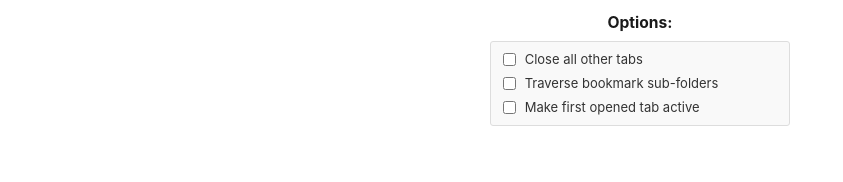
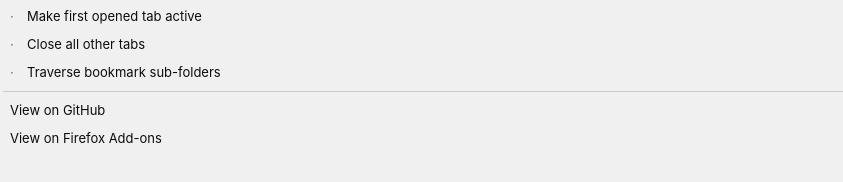
Before and after one commit to nyetwurk/rait, a browser extension: page options/options.html in a window 1280 px wide. Shown: the whole page, without its empty margins (0-843 px from the left). Drawn offline with Linux system fonts and the light colour scheme.

Commit message:
Rework options panel, add support for dark mode, convert to await/async

```diff
--- a/options/options.css
+++ b/options/options.css
@@ -1,45 +1,104 @@
+/* Reset and base styles */
 body {
-  max-width: 300px; /* Even narrower */
-  margin: 5px auto; /* Minimal top/bottom margin */
-  padding: 8px; /* Reduced padding */
-  font-family: -apple-system, BlinkMacSystemFont, "Segoe UI", Roboto, Helvetica, Arial, sans-serif, "Apple Color Emoji", "Segoe UI Emoji", "Segoe UI Symbol"; /* System font stack */
-  font-size: 13px; /* Smaller base font size */
-  line-height: 1.3; /* Tighter line height */
-  color: #333; /* Darker text color */
+  margin: 0;
+  padding: 2px; /* Minimal padding around the whole menu */
+  font-family: -apple-system, BlinkMacSystemFont, "Segoe UI", Roboto, Helvetica, Arial, sans-serif, "Apple Color Emoji", "Segoe UI Emoji", "Segoe UI Symbol";
+  font-size: 13px;
+  line-height: 1.4;
+  background-color: #f0f0f0; /* Typical menu background */
+  color: #0c0c0d;
+  min-width: 200px; /* Prevent it from being too narrow */
+  white-space: nowrap;
+  transition: background-color 0.2s, color 0.2s;
 }
 
-.options {
-    margin-top: 8px; /* Further reduced space */
-    padding: 8px; /* Reduced padding */
-    border: 1px solid #ddd; /* Subtle border */
-    border-radius: 3px; /* Smaller radius */
-    background-color: #f9f9f9; /* Slight background color */
+/* Menu list */
+.menu-list {
+  list-style: none;
+  margin: 0;
+  padding: 0;
 }
 
-.options label {
-  display: block;
-  margin-bottom: 5px; /* Further reduced space between options */
-  cursor: pointer; /* Indicate labels are clickable */
+/* Menu items */
+.menu-item {
+  padding: 5px 20px 5px 25px; /* Top/Bottom | Right | Left (leaves space for check) */
+  position: relative; /* For checkmark positioning */
+  cursor: pointer;
+  user-select: none; /* Prevent text selection */
+  transition: background-color 0.15s ease-in-out;
 }
 
-/* Remove margin from the last label */
-.options label:last-child {
-    margin-bottom: 0;
+.menu-item:hover {
+  background-color: #0060df; /* Firefox hover blue */
+  color: #ffffff;
 }
 
-.options input[type="checkbox"] {
-    vertical-align: middle;
-    margin-right: 5px; /* Minimal space */
+/* Checkmark styles */
+.menu-item::before {
+  /* Default content is a subtle placeholder */
+  content: "·";
+  position: absolute;
+  left: 8px; /* Position checkmark/placeholder to the left */
+  top: 50%;
+  transform: translateY(-50%);
+  font-weight: normal; /* Make placeholder less bold */
+  color: #6c6c6c; /* Dim color for placeholder */
+  visibility: visible; /* Always visible */
+  transition: color 0.15s ease-in-out; /* Smooth color transition on hover */
 }
 
-.options label span {
-    vertical-align: middle;
+/* Style for checked items */
+.menu-item.checked::before {
+  content: "✓"; /* Use checkmark when checked */
+  font-weight: bold; /* Make checkmark bold */
+  color: #0c0c0d; /* Match text color */
 }
 
-.title {
-  font-size: 1.2em; /* Smaller title */
-  margin-bottom: 8px; /* Reduced space below title */
-  font-weight: bold; /* Make title bold */
-  color: #1a1a1a;
-  text-align: center; /* Center the title */
+/* Style for action items (like About) - no checkmark space */
+.menu-item-action {
+    padding-left: 8px; /* Normal padding, no extra space */
 }
+
+.menu-item-action::before {
+    content: none !important; /* Ensure no ::before content */
+}
+
+.menu-item:hover::before {
+  color: #ffffff; /* White checkmark/placeholder on hover */
+}
+
+/* Separator style */
+.menu-separator {
+    border: none;
+    border-top: 1px solid #cccccc;
+    margin: 4px 1px;
+}
+
+/* Dark Mode Styles */
+@media (prefers-color-scheme: dark) {
+  body {
+    background-color: #2a2a2e; /* Dark menu background */
+    color: #fbfbfe;
+  }
+
+  .menu-item:hover {
+    background-color: #0a84ff; /* Slightly different blue for dark */
+    color: #ffffff;
+  }
+
+  .menu-item::before {
+    color: #a1a1a6; /* Dim placeholder color for dark mode */
+  }
+
+  .menu-item.checked::before {
+     color: #fbfbfe; /* Match dark mode text for checkmark */
+  }
+
+  .menu-item:hover::before {
+     color: #ffffff;
+  }
+
+  .menu-separator {
+      border-top-color: #515154; /* Darker separator */
+  }
+}
--- a/options/options.html
+++ b/options/options.html
@@ -7,21 +7,24 @@
   </head>
 
   <body>
-    <div class="title">Options:</div>
-    <section class="options">
-      <label>
-	<input type="checkbox" option="closeOtherTabs"/>
-	<span>Close all other tabs</span>
-      </label>
-      <label>
-	<input type="checkbox" option="recurse"/>
-	<span>Traverse bookmark sub-folders</span>
-      </label>
-      <label>
-        <input type="checkbox" id="activateFirstTab" option="activateFirstTab"/>
-        <span>Make first opened tab active</span>
-      </label>
-    </section>
+    <ul class="menu-list" role="menu">
+      <li class="menu-item" role="menuitemcheckbox" aria-checked="false" data-option="activateFirstTab" title="Make the first tab opened by the extension the active/focused tab.">
+	Make first opened tab active
+      </li>
+      <li class="menu-item" role="menuitemcheckbox" aria-checked="false" data-option="closeOtherTabs" title="Close all tabs that existed before replacing them with bookmark tabs.">
+	Close all other tabs
+      </li>
+      <li class="menu-item" role="menuitemcheckbox" aria-checked="false" data-option="recurse" title="Include bookmarks from sub-folders within the selected folder.">
+	Traverse bookmark sub-folders
+      </li>
+      <hr class="menu-separator">
+      <li class="menu-item menu-item-action" id="about-link" role="menuitem" title="Open the extension's GitHub page.">
+	View on GitHub
+      </li>
+      <li class="menu-item menu-item-action" id="amo-link" role="menuitem" title="Open the extension's page on addons.mozilla.org">
+	View on Firefox Add-ons
+      </li>
+    </ul>
 
     <script src="options.js"></script>
   </body>
--- a/options/options.js
+++ b/options/options.js
@@ -4,10 +4,12 @@ Store the currently selected settings using browser.storage.local.
 function storeSettings() {
   function getOptions() {
     let options = [];
-    const checkboxes = document.querySelectorAll(".options [type=checkbox]");
-    for (let item of checkboxes) {
-      if (item.checked) {
-        options.push(item.getAttribute("option"));
+    const menuItems = document.querySelectorAll(".menu-item");
+    for (let item of menuItems) {
+      // Check if the item has the 'checked' class
+      if (item.classList.contains("checked")) {
+        // Get option name from data attribute
+        options.push(item.dataset.option);
       }
     }
     return options;
@@ -24,12 +26,16 @@ Update the options UI with the settings values retrieved from storage,
 or the default settings if the stored settings are empty.
 */
 function updateUI(restoredSettings) {
-  const checkboxes = document.querySelectorAll(".options [type=checkbox]");
-  for (let item of checkboxes) {
-    if (restoredSettings.options.indexOf(item.getAttribute("option")) != -1) {
-      item.checked = true;
+  const menuItems = document.querySelectorAll(".menu-item");
+  for (let item of menuItems) {
+    const optionName = item.dataset.option;
+    // Check if the option was stored as selected
+    if (restoredSettings.options && restoredSettings.options.includes(optionName)) {
+      item.classList.add("checked");
+      item.setAttribute("aria-checked", "true");
     } else {
-      item.checked = false;
+      item.classList.remove("checked");
+      item.setAttribute("aria-checked", "false");
     }
   }
 }
@@ -39,12 +45,45 @@ function onError(e) {
 }
 
 /*
-On opening the options page, fetch stored settings and update the UI with them.
+Handle click on a menu item
 */
+function handleItemClick(event) {
+  const item = event.currentTarget;
+  const isChecked = item.classList.toggle("checked");
+  item.setAttribute("aria-checked", isChecked ? "true" : "false");
+  storeSettings(); // Save immediately after toggling
+}
+
+/*
+Initialization:
+1. Fetch stored settings and update the UI.
+2. Add click listeners to menu items.
+*/
+
+// Fetch settings and update UI
 const gettingStoredSettings = browser.storage.local.get();
-gettingStoredSettings.then(updateUI, onError);
+// Ensure options is an array if storage is empty/corrupt
+gettingStoredSettings.then(settings => updateUI({ options: settings.options || [] }), onError);
 
-const checkboxes = document.querySelectorAll(".options [type=checkbox]");
-for (let item of checkboxes) {
-    item.onclick = storeSettings;
+// Add click listeners
+const menuItems = document.querySelectorAll(".menu-item");
+for (let item of menuItems) {
+    // Check if it's a toggleable option item
+    if (item.dataset.option) {
+        item.addEventListener('click', handleItemClick);
+    } else if (item.id === 'about-link') {
+        // Handle click for the 'About' item
+        item.addEventListener('click', () => {
+            const repoUrl = "https://github.com/nyetwurk/rait";
+            browser.tabs.create({ url: repoUrl });
+            window.close(); // Close the popup after opening the tab
+        });
+    } else if (item.id === 'amo-link') {
+        // Handle click for the 'AMO' item
+        item.addEventListener('click', () => {
+            const amoUrl = "https://addons.mozilla.org/en-US/firefox/addon/replace-all-in-tabs/";
+            browser.tabs.create({ url: amoUrl });
+            window.close(); // Close the popup after opening the tab
+        });
+    }
 }
```
Also changed, not shown: background.js (+73 -61 lines).
